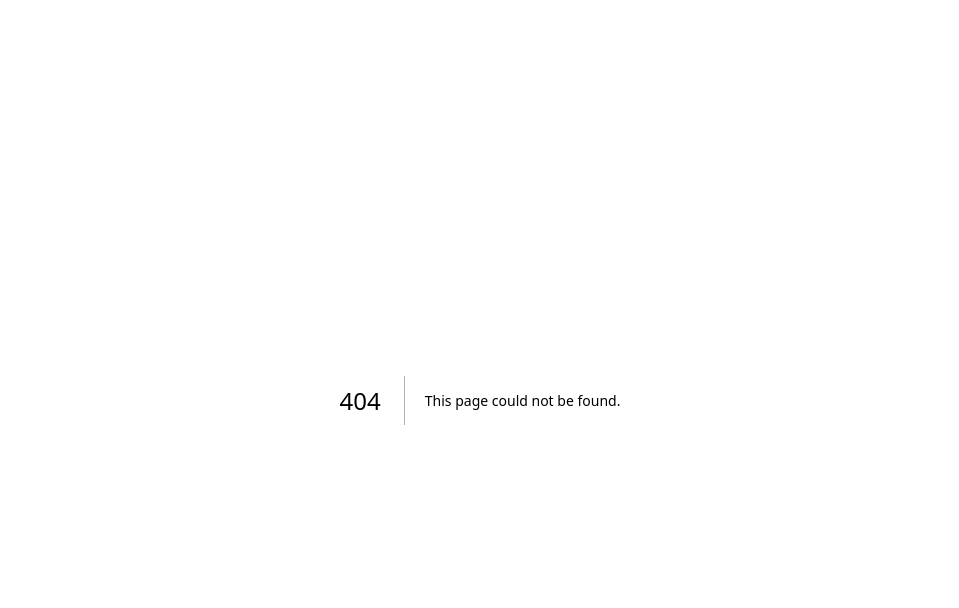
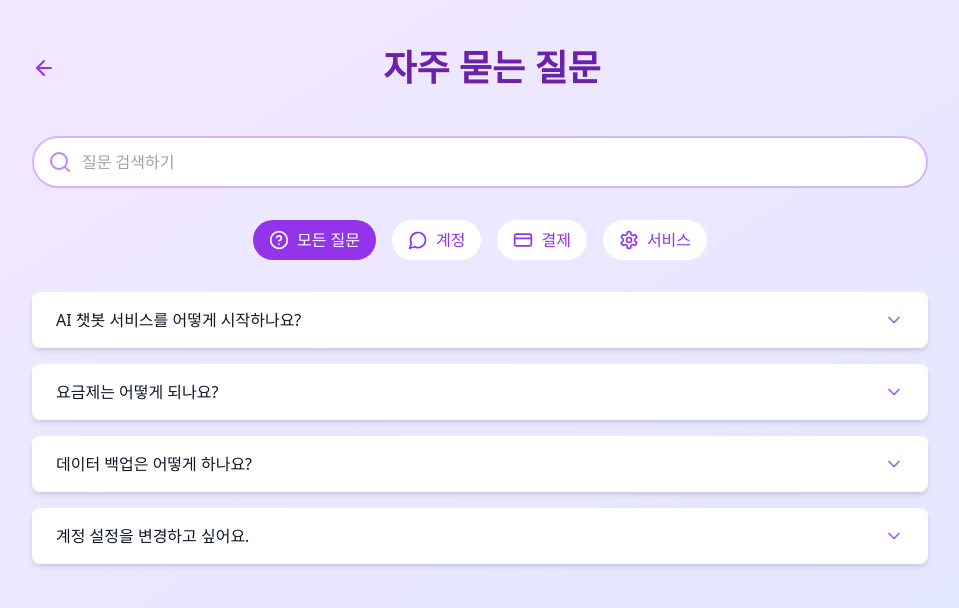
Before and after one commit to EXPOIR0405/Mumul_homepage_next.js, a Next.js app: page /question in a window 1280 px wide. Before the commit this address had no page. Shown: the top 608 px of the page, without its empty margins (160-1119 px from the left). Built offline with nearby package versions, Linux system fonts and the light colour scheme.

Commit message:
자주 묻는 질문 및 공지사항 추가

```diff
--- a/src/pages/index(new2).js
+++ b/src/pages/index.js
@@ -84,7 +84,7 @@ const LandingPage = () => {
       title: '고객 지원',
       subItems: [
         { name: '공지사항', link: '/notice' },
-        { name: 'FAQ', link: '/faq' },
+        { name: 'FAQ', link: '/question' },
       ],
     },
     {
--- /dev/null
+++ b/src/pages/notice.js
@@ -0,0 +1,82 @@
+import React, { useState } from 'react';
+import { motion } from 'framer-motion';
+import { Calendar, Bell, RefreshCw, Shield } from 'lucide-react';
+
+const AnnouncementPage = () => {
+  const [selectedId, setSelectedId] = useState(null);
+
+  const announcements = [
+    {
+      id: 1,
+      title: "린에이아이 서비스 런칭 및 POC 진행 안내",
+      date: "2024. 09. 20",
+      content: "저희는 AI 기반 소상공인 고객 응대 솔루션을 공식적으로 런칭했습니다! 현재 POC(Proof of Concept) 단계로, 초기 도입 기업들을 대상으로 서비스의 효율성과 가치를 입증하고 있습니다.",
+      icon: Bell
+    },
+    {
+      id: 2,
+      title: "신규 기능 업데이트: AI 응답 개선",
+      date: "2024. 09. 15",
+      content: "AI 응답의 정확도와 자연스러움을 크게 향상시켰습니다. 이번 업데이트로 고객 만족도가 20% 이상 증가할 것으로 예상됩니다.",
+      icon: RefreshCw
+    },
+    {
+      id: 3,
+      title: "9월 시스템 점검 안내",
+      date: "2024. 09. 10",
+      content: "9월 15일 새벽 2시부터 4시까지 시스템 점검이 예정되어 있습니다. 해당 시간 동안 서비스 이용이 제한될 수 있습니다.",
+      icon: Calendar
+    },
+    {
+      id: 4,
+      title: "개인정보 처리방침 개정 안내",
+      date: "2024. 09. 05",
+      content: "개인정보 보호법 개정에 따라 당사의 개인정보 처리방침이 일부 변경되었습니다. 자세한 내용은 공지사항을 확인해 주세요.",
+      icon: Shield
+    },
+  ];
+
+  return (
+    <div className="min-h-screen bg-gradient-to-br from-purple-100 to-indigo-100 py-12 px-4 sm:px-6 lg:px-8">
+      <div className="max-w-4xl mx-auto">
+        <h1 className="text-4xl font-bold text-purple-800 mb-12 text-center">공지사항</h1>
+        <div className="relative">
+          {announcements.map((announcement, index) => (
+            <motion.div
+              key={announcement.id}
+              className="mb-8 flex"
+              initial={{ opacity: 0, y: 50 }}
+              animate={{ opacity: 1, y: 0 }}
+              transition={{ duration: 0.5, delay: index * 0.1 }}
+            >
+              <div className="flex flex-col items-center mr-4">
+                <div className={`rounded-full p-3 ${selectedId === announcement.id ? 'bg-purple-600' : 'bg-white'} shadow-lg`}>
+                  <announcement.icon className={`h-6 w-6 ${selectedId === announcement.id ? 'text-white' : 'text-purple-600'}`} />
+                </div>
+                <div className="h-full w-0.5 bg-purple-300 mt-3"></div>
+              </div>
+              <div className="bg-white rounded-lg shadow-md p-6 flex-grow cursor-pointer hover:shadow-lg transition-shadow duration-200"
+                   onClick={() => setSelectedId(selectedId === announcement.id ? null : announcement.id)}>
+                <h2 className="text-xl font-semibold text-gray-900 mb-2">{announcement.title}</h2>
+                <p className="text-sm text-purple-600 mb-4">{announcement.date}</p>
+                <motion.div
+                  initial={{ height: 0, opacity: 0 }}
+                  animate={{
+                    height: selectedId === announcement.id ? 'auto' : 0,
+                    opacity: selectedId === announcement.id ? 1 : 0
+                  }}
+                  transition={{ duration: 0.3 }}
+                  className="overflow-hidden"
+                >
+                  <p className="text-gray-700">{announcement.content}</p>
+                </motion.div>
+              </div>
+            </motion.div>
+          ))}
+        </div>
+      </div>
+    </div>
+  );
+};
+
+export default AnnouncementPage;
--- /dev/null
+++ b/src/pages/question.js
@@ -0,0 +1,94 @@
+import React, { useState } from 'react';
+import { motion } from 'framer-motion';
+import { Search, ChevronDown, ChevronUp, MessageCircle, CreditCard, Settings, HelpCircle, ArrowLeft } from 'lucide-react';
+
+const FAQPage = () => {
+  const [activeCategory, setActiveCategory] = useState('모든 질문');
+  const [searchTerm, setSearchTerm] = useState('');
+  const [expandedId, setExpandedId] = useState(null);
+
+  const categories = [
+    { name: '모든 질문', icon: HelpCircle },
+    { name: '계정', icon: MessageCircle },
+    { name: '결제', icon: CreditCard },
+    { name: '서비스', icon: Settings },
+  ];
+
+  const faqs = [
+    { id: 1, category: '계정', question: 'AI 챗봇 서비스를 어떻게 시작하나요?', answer: 'AI 챗봇 서비스는 회원가입 후 대시보드에서 간단한 설정으로 시작할 수 있습니다. 상세한 가이드는 설정 페이지에서 확인하실 수 있습니다.' },
+    { id: 2, category: '결제', question: '요금제는 어떻게 되나요?', answer: '기본, 프로, 엔터프라이즈 등 다양한 요금제를 제공하고 있습니다. 각 요금제의 상세 내용은 요금제 페이지에서 확인하실 수 있습니다.' },
+    { id: 3, category: '서비스', question: '데이터 백업은 어떻게 하나요?', answer: '데이터 백업은 대시보드의 \'백업 및 복원\' 메뉴에서 수동으로 할 수 있으며, 자동 백업 설정도 가능합니다. 백업 파일은 안전한 클라우드 스토리지에 저장됩니다.' },
+    { id: 4, category: '계정', question: '계정 설정을 변경하고 싶어요.', answer: '계정 설정 변경은 로그인 후 우측 상단의 프로필 아이콘을 클릭하여 \'계정 설정\'에서 할 수 있습니다. 비밀번호, 알림 설정 등을 변경할 수 있습니다.' },
+  ];
+
+  const filteredFaqs = faqs.filter(faq =>
+    (activeCategory === '모든 질문' || faq.category === activeCategory) &&
+    (faq.question.toLowerCase().includes(searchTerm.toLowerCase()) ||
+     faq.answer.toLowerCase().includes(searchTerm.toLowerCase()))
+  );
+
+  return (
+    <div className="min-h-screen bg-gradient-to-br from-purple-100 to-indigo-100 py-12 px-4 sm:px-6 lg:px-8">
+      <div className="max-w-4xl mx-auto">
+        <div className="flex items-center mb-12">
+          <ArrowLeft className="h-6 w-6 text-purple-600 cursor-pointer" onClick={() => window.location.href = '/'} /> {/* 뒤로가기 아이콘 */}
+          <h1 className="text-4xl font-bold text-purple-800 text-center flex-1">자주 묻는 질문</h1>
+        </div>
+
+        {/* 검색 바 */}
+        <div className="relative mb-8">
+          <input
+            type="text"
+            placeholder="질문 검색하기"
+            className="w-full py-3 pl-12 pr-4 text-gray-900 border-2 border-purple-300 rounded-full focus:outline-none focus:border-purple-500 transition-all duration-300"
+            onChange={(e) => setSearchTerm(e.target.value)}
+          />
+          <Search className="absolute left-4 top-3.5 h-6 w-6 text-purple-400" />
+        </div>
+
+        {/* 카테고리 선택 */}
+        <div className="flex justify-center space-x-4 mb-8">
+          {categories.map((category) => (
+            <motion.button
+              key={category.name}
+              className={`flex items-center px-4 py-2 rounded-full ${
+                activeCategory === category.name ? 'bg-purple-600 text-white' : 'bg-white text-purple-600'
+              }`}
+              whileHover={{ scale: 1.05 }}
+              whileTap={{ scale: 0.95 }}
+              onClick={() => setActiveCategory(category.name)}
+            >
+              <category.icon className="mr-2 h-5 w-5" />
+              {category.name}
+            </motion.button>
+          ))}
+        </div>
+
+        {/* FAQ 리스트 */}
+        <div className="space-y-4">
+          {filteredFaqs.map((faq) => (
+            <div
+              key={faq.id}
+              className="bg-white rounded-lg shadow-md overflow-hidden"
+            >
+              <button
+                className="w-full text-left px-6 py-4 flex justify-between items-center"
+                onClick={() => setExpandedId(expandedId === faq.id ? null : faq.id)}
+              >
+                <span className="font-medium text-gray-900">{faq.question}</span>
+                {expandedId === faq.id ? <ChevronUp className="h-5 w-5 text-purple-500" /> : <ChevronDown className="h-5 w-5 text-purple-500" />}
+              </button>
+              {expandedId === faq.id && (
+                <div className="px-6 py-4 bg-purple-50">
+                  <p className="text-gray-700">{faq.answer}</p>
+                </div>
+              )}
+            </div>
+          ))}
+        </div>
+      </div>
+    </div>
+  );
+};
+
+export default FAQPage;
```
